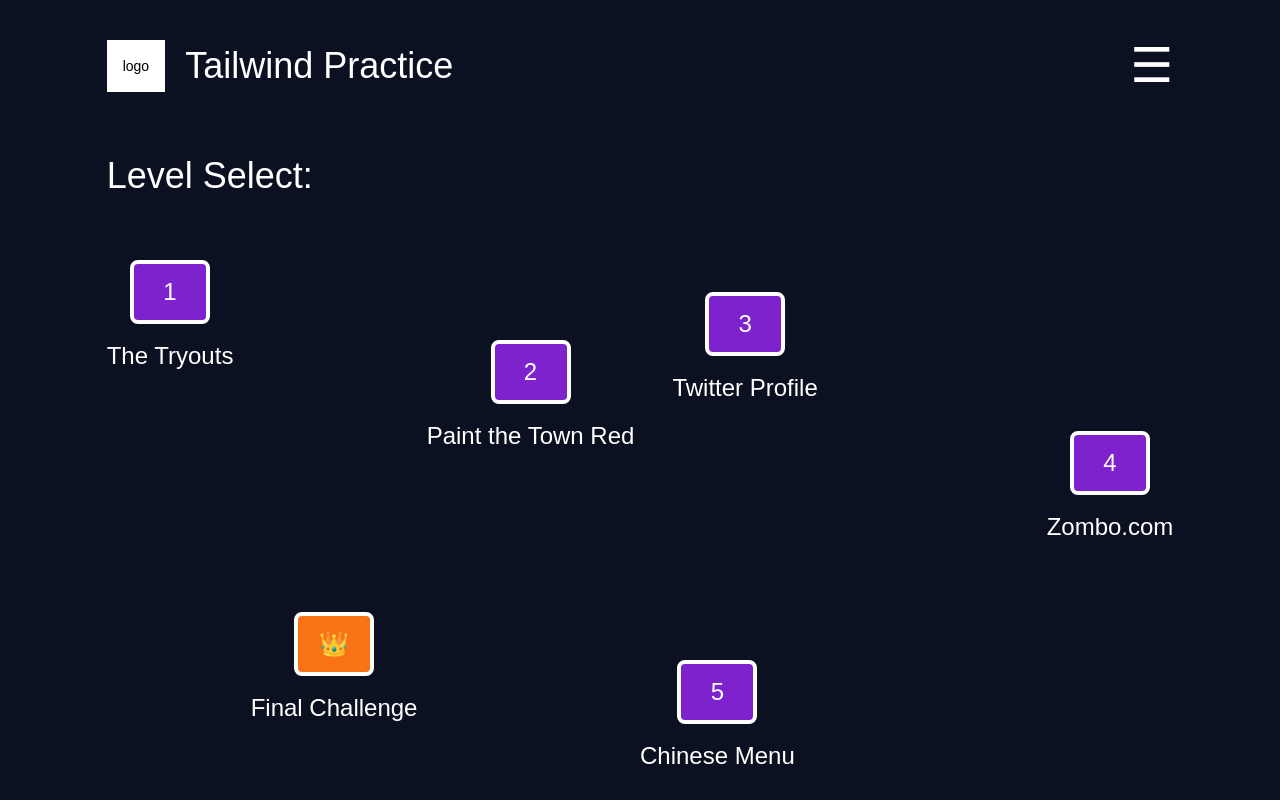
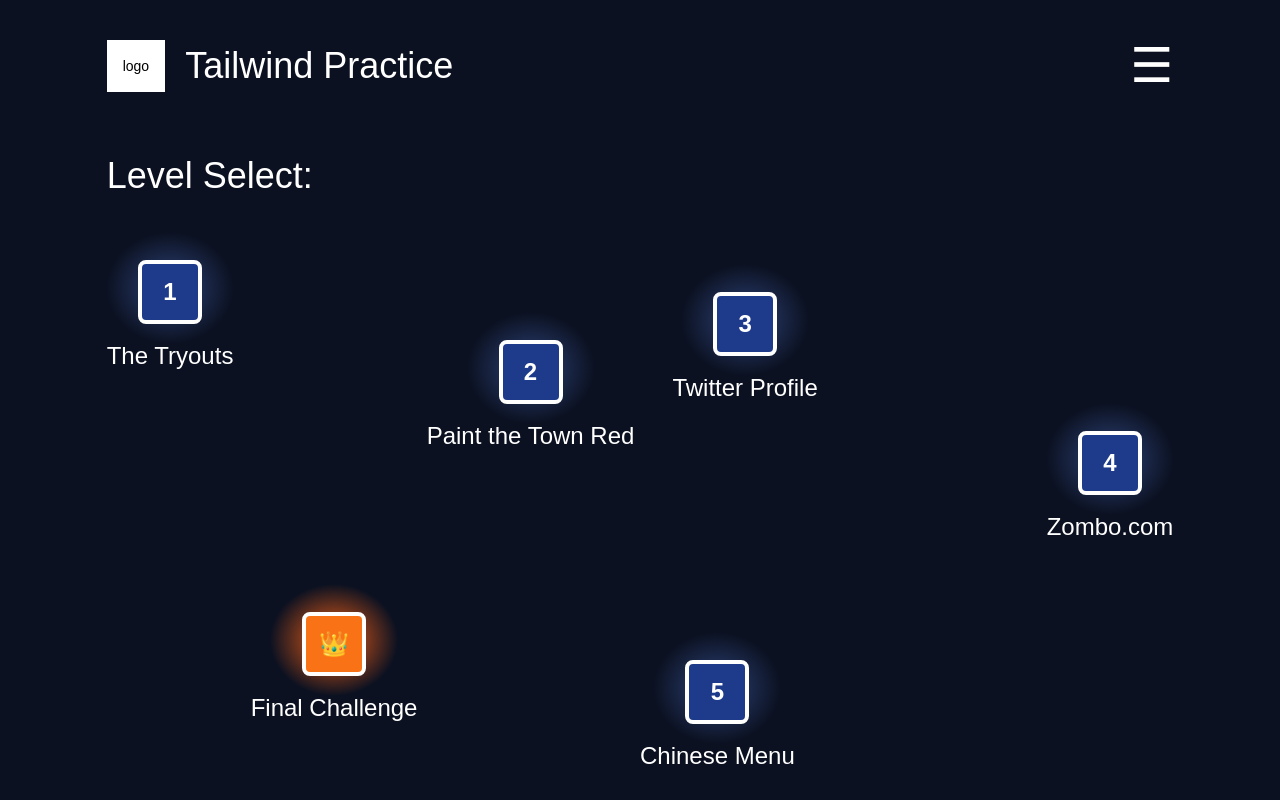
Before and after one commit to Larry-Larriee/next-llama, a Next.js app in the folder my-app/: page /levels/levelselect in a window 1280 px wide. Built offline with nearby package versions, Linux system fonts and the light colour scheme.

Commit message:
Optimization and Level Shadows

```diff
--- a/my-app/src/app/globals.css
+++ b/my-app/src/app/globals.css
@@ -131,11 +131,18 @@ p {
 .level-height {
   height: 32rem;
 }
-.level-radial-gradient {
+.level-radial-gradient-background-blue {
   background: radial-gradient(
     50% 50% at 50% 50%,
     rgba(58, 84, 151, 0.75) 0%,
     rgba(58, 84, 151, 0) 100%
+  );
+}
+.level-radial-gradient-background-orange {
+  background: radial-gradient(
+    50% 50% at 50% 50%,
+    #f56116 0%,
+    rgba(245, 97, 22, 0) 100%
   );
 }
 
--- a/my-app/src/app/levels/levelselect/page.jsx
+++ b/my-app/src/app/levels/levelselect/page.jsx
@@ -11,66 +11,96 @@ export default function page() {
         <div className="flex w-10/12 flex-col justify-center gap-16">
           <p className="text-4xl text-white">Level Select:</p>
 
-          <section className="level-height relative flex w-full gap-8">
-            <div className="absolute flex flex-col items-center justify-center gap-4">
-              {/* <section className="absolute inset-0 -z-10 bg-red-500" /> */}
-              <Link href="/levels/level1">
-                <p className="w-20 rounded-lg border-4 border-white bg-purple-700 py-3 text-center text-2xl text-white">
-                  1
-                </p>
+          <section className="level-height relative w-full">
+            <div className="absolute flex flex-col items-center gap-4">
+              <section className="relative h-16 w-16">
+                <div className="level-radial-gradient-background-blue absolute -bottom-5 -left-8 -z-10 h-28 w-32" />
+
+                <Link
+                  className="flex h-full w-full items-center justify-center rounded-lg border-4 border-white bg-blue-900"
+                  href="/levels/level1"
+                >
+                  <p className="text-2xl font-bold text-white">1</p>
                 </Link>
+              </section>
+
               <p className="text-center text-2xl text-white">The Tryouts</p>
             </div>
 
-            <div className="absolute left-80 top-20 flex flex-col items-center justify-center gap-4">
-              {/* <section className="absolute inset-0 -z-10 bg-red-500" /> */}
-              <Link href="/levels/level2">
-                <p className="w-20 rounded-lg border-4 border-white bg-purple-700 py-3 text-center text-2xl text-white">
-                  2
-                </p>
+            <div className="absolute left-80 top-20 flex flex-col items-center gap-4">
+              <section className="relative h-16 w-16">
+                <div className="level-radial-gradient-background-blue absolute -bottom-5 -left-8 -z-10 h-28 w-32" />
+
+                <Link
+                  className="flex h-full w-full items-center justify-center rounded-lg border-4 border-white bg-blue-900"
+                  href="/levels/level1"
+                >
+                  <p className="text-2xl font-bold text-white">2</p>
                 </Link>
+              </section>
+
               <p className="text-center text-2xl text-white">
                 Paint the Town Red
               </p>
             </div>
 
-            <div className="absolute right-1/3 top-8 flex flex-col items-center justify-center gap-4">
-              {/* <section className="absolute inset-0 -z-10 bg-red-500" /> */}
-              <Link href="#">
-                <p className="w-20 rounded-lg border-4 border-white bg-purple-700 py-3 text-center text-2xl text-white">
-                  3
-                </p>
+            <div className="absolute right-1/3 top-8 flex flex-col items-center gap-4">
+              <section className="relative h-16 w-16">
+                <div className="level-radial-gradient-background-blue absolute -bottom-5 -left-8 -z-10 h-28 w-32" />
+
+                <Link
+                  className="flex h-full w-full items-center justify-center rounded-lg border-4 border-white bg-blue-900"
+                  href="/levels/level1"
+                >
+                  <p className="text-2xl font-bold text-white">3</p>
                 </Link>
+              </section>
+
               <p className="text-center text-2xl text-white">Twitter Profile</p>
             </div>
 
-            <div className="absolute right-0 top-1/3 flex flex-col items-center justify-center gap-4">
-              {/* <section className="absolute inset-0 -z-10 bg-red-500" /> */}
-              <Link href="#">
-                <p className="w-20 rounded-lg border-4 border-white bg-purple-700 py-3 text-center text-2xl text-white">
-                  4
-                </p>
+            <div className="absolute right-0 top-1/3 flex flex-col items-center gap-4">
+              <section className="relative h-16 w-16">
+                <div className="level-radial-gradient-background-blue absolute -bottom-5 -left-8 -z-10 h-28 w-32" />
+
+                <Link
+                  className="flex h-full w-full items-center justify-center rounded-lg border-4 border-white bg-blue-900"
+                  href="/levels/level1"
+                >
+                  <p className="text-2xl font-bold text-white">4</p>
                 </Link>
+              </section>
+
               <p className="text-center text-2xl text-white">Zombo.com</p>
             </div>
 
-            <div className="absolute bottom-0 left-1/2 flex flex-col items-center justify-center gap-4">
-              {/* <section className="absolute inset-0 -z-10 bg-red-500" /> */}
-              <Link href="#">
-                <p className="w-20 rounded-lg border-4 border-white bg-purple-700 py-3 text-center text-2xl text-white">
-                  5
-                </p>
+            <div className="absolute bottom-0 left-1/2 flex flex-col items-center gap-4">
+              <section className="relative h-16 w-16">
+                <div className="level-radial-gradient-background-blue absolute -bottom-5 -left-8 -z-10 h-28 w-32" />
+
+                <Link
+                  className="flex h-full w-full items-center justify-center rounded-lg border-4 border-white bg-blue-900"
+                  href="/levels/level1"
+                >
+                  <p className="text-2xl font-bold text-white">5</p>
                 </Link>
+              </section>
+
               <p className="text-center text-2xl text-white">Chinese Menu</p>
             </div>
 
-            <div className="absolute bottom-12 left-36 flex flex-col items-center justify-center gap-4">
-              {/* <section className="absolute inset-0 -z-10 bg-red-500" /> */}
-              <Link href="#">
-                <p className="w-20 rounded-lg border-4 border-white bg-orange-500 py-3 text-center text-2xl text-white">
-                  👑
-                </p>
+            <div className="absolute bottom-12 left-36 flex flex-col items-center gap-4">
+              <section className="relative h-16 w-16">
+                <div className="level-radial-gradient-background-orange absolute -bottom-5 -left-8 -z-10 h-28 w-32" />
+
+                <Link
+                  className="flex h-full w-full items-center justify-center rounded-lg border-4 border-white bg-orange-500"
+                  href="/levels/level1"
+                >
+                  <p className="text-2xl font-bold text-white">👑</p>
                 </Link>
+              </section>
+
               <p className="text-center text-2xl text-white">Final Challenge</p>
             </div>
           </section>
```
Lines whose indentation alone changed are shown as unchanged.
